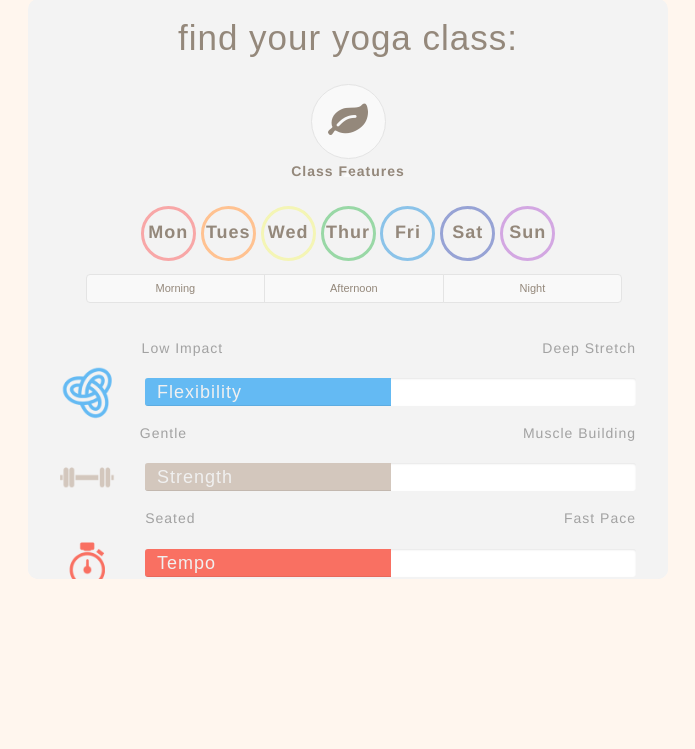
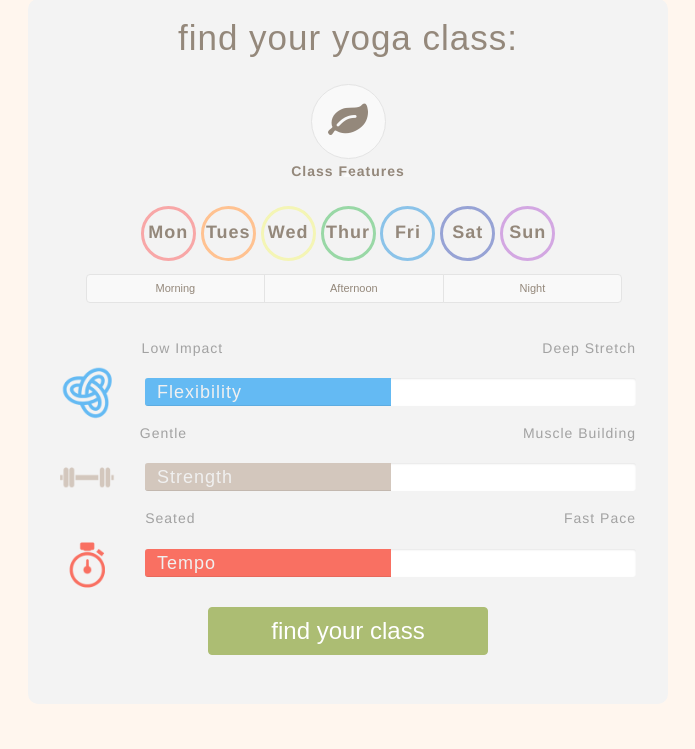
Before and after one commit to kespinola/omza-yoga, a PHP site: page / in a window 1280 px wide. Shown: the part 81-830 px from the top of the page, without its empty margins (292-987 px from the left). Run offline with PHP 8.4, Linux system fonts and the light colour scheme; some libraries are stand-ins or nearby versions; some web fonts are replaced.

Commit message:
Fix mode-1 sub-pane1 sizing

```diff
--- a/css/main.css
+++ b/css/main.css
@@ -501,7 +501,9 @@ background-repeat: no-repeat;
   left: 50%;
   margin-left: -70px; }
 
-
+.mode-1 .sub-pane1{
+  height: 705px;
+}
 @media (max-width: 700px){
   .logo{
   background-image: url('../img/omza-icon.png');
@@ -2121,6 +2123,9 @@ margin-top: 1%;
   .sub-pane1{
     height: 580px !important;
   }
+  .mode-1 .sub-pane1{
+    height: 705px !important;
+  }
   .sub-pane2{
     width: 100%;
   }
```
